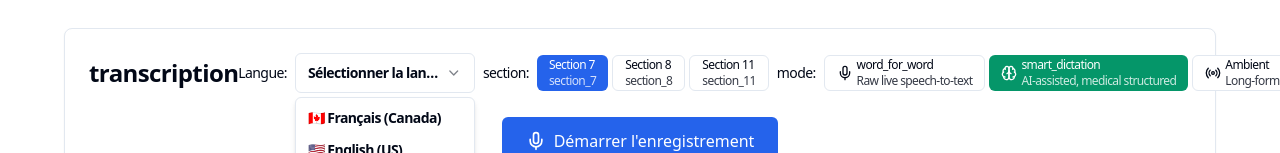
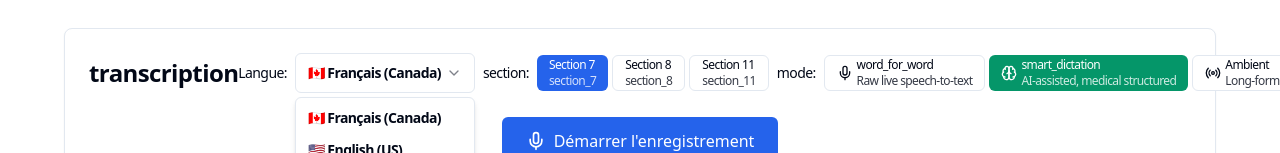
Before and after one commit to forwauzz/CentomoMD_Original, a React (Vite) app in the folder frontend/: page / in a window 1280 px wide. Shown: the part 415-568 px from the top of the page. Built offline with nearby package versions, Linux system fonts and the light colour scheme; no server answers.

Commit message:
Fix language selector functionality - improve click handling and state management

```diff
--- a/frontend/src/components/transcription/LanguageSelector.tsx
+++ b/frontend/src/components/transcription/LanguageSelector.tsx
@@ -8,11 +8,27 @@ interface LanguageSelectorProps {
   disabled?: boolean;
 }
 
+const getLanguageDisplay = (languageCode: string) => {
+  switch (languageCode) {
+    case 'fr-CA':
+      return '🇨🇦 Français (Canada)';
+    case 'en-US':
+      return '🇺🇸 English (US)';
+    default:
+      return '🇨🇦 Français (Canada)';
+  }
+};
+
 export const LanguageSelector: React.FC<LanguageSelectorProps> = ({
   language,
   onLanguageChange,
   disabled = false
 }) => {
+  const handleLanguageChange = (newLanguage: string) => {
+    console.log('LanguageSelector: language changed to:', newLanguage);
+    onLanguageChange(newLanguage);
+  };
+
   return (
     <div className="flex items-center space-x-2">
       <label className="text-sm font-medium">
@@ -20,11 +36,13 @@ export const LanguageSelector: React.FC<LanguageSelectorProps> = ({
       </label>
       <Select
         value={language}
-        onValueChange={onLanguageChange}
+        onValueChange={handleLanguageChange}
         disabled={disabled}
       >
         <SelectTrigger className="w-[180px]">
-          <SelectValue placeholder={t('selectLanguage', 'fr')} />
+          <SelectValue>
+            {getLanguageDisplay(language)}
+          </SelectValue>
         </SelectTrigger>
         <SelectContent>
           <SelectItem value="fr-CA">
--- a/frontend/src/components/transcription/TranscriptionInterface.tsx
+++ b/frontend/src/components/transcription/TranscriptionInterface.tsx
@@ -32,6 +32,11 @@ export const TranscriptionInterface: React.FC<TranscriptionInterfaceProps> = ({
   const [isPaused, setIsPaused] = useState(false);
   const [showVoiceCommands, setShowVoiceCommands] = useState(false);
   const [audioLevel, setAudioLevel] = useState(0);
+
+  const handleLanguageChange = (newLanguage: string) => {
+    console.log('TranscriptionInterface: language changed from', selectedLanguage, 'to', newLanguage);
+    setSelectedLanguage(newLanguage);
+  };
 
   const {
     isRecording,
@@ -178,7 +183,7 @@ export const TranscriptionInterface: React.FC<TranscriptionInterfaceProps> = ({
             <div className="flex items-center space-x-2">
               <LanguageSelector
                 language={selectedLanguage}
-                onLanguageChange={setSelectedLanguage}
+                onLanguageChange={handleLanguageChange}
                 disabled={isRecording}
               />
               <SectionSelector
--- a/frontend/src/components/ui/select.tsx
+++ b/frontend/src/components/ui/select.tsx
@@ -28,6 +28,7 @@ interface SelectItemProps {
 interface SelectValueProps {
   placeholder?: string;
   className?: string;
+  children?: React.ReactNode;
 }
 
 export const Select: React.FC<SelectProps> = ({
@@ -45,6 +46,7 @@ export const Select: React.FC<SelectProps> = ({
   }, [value]);
 
   const handleSelect = (newValue: string) => {
+    console.log('Select: handleSelect called with:', newValue);
     setSelectedValue(newValue);
     onValueChange?.(newValue);
     setIsOpen(false);
@@ -68,9 +70,15 @@ export const Select: React.FC<SelectProps> = ({
           if (child.type === SelectTrigger) {
             return React.cloneElement(child, {
               ref: triggerRef,
-              onClick: () => !disabled && setIsOpen(!isOpen),
+              onClick: () => {
+                console.log('Select: trigger clicked, disabled:', disabled, 'isOpen:', isOpen);
+                if (!disabled) {
+                  setIsOpen(!isOpen);
+                }
+              },
               disabled,
-              isOpen
+              isOpen,
+              selectedValue
             });
           }
           if (child.type === SelectContent && isOpen) {
@@ -86,8 +94,13 @@ export const Select: React.FC<SelectProps> = ({
   );
 };
 
-export const SelectTrigger = React.forwardRef<HTMLButtonElement, SelectTriggerProps & { onClick?: () => void; disabled?: boolean; isOpen?: boolean }>(
-  ({ children, className, onClick, disabled, isOpen, ...props }, ref) => (
+export const SelectTrigger = React.forwardRef<HTMLButtonElement, SelectTriggerProps & {
+  onClick?: () => void;
+  disabled?: boolean;
+  isOpen?: boolean;
+  selectedValue?: string;
+}>(
+  ({ children, className, onClick, disabled, isOpen, selectedValue, ...props }, ref) => (
     <button
       ref={ref}
       onClick={onClick}
@@ -104,21 +117,27 @@ export const SelectTrigger = React.forwardRef<HTMLButtonElement, SelectTriggerPr
   )
 );
 
-export const SelectContent: React.FC<SelectContentProps & { onSelect?: (value: string) => void; selectedValue?: string }> = ({
+export const SelectContent: React.FC<SelectContentProps & {
+  onSelect?: (value: string) => void;
+  selectedValue?: string;
+}> = ({
   children,
   className,
   onSelect,
   selectedValue
 }) => (
   <div className={cn(
-    "absolute top-full z-50 w-full mt-1 rounded-md border bg-popover text-popover-foreground shadow-md animate-in fade-in-0 zoom-in-95",
+    "absolute top-full z-50 w-full mt-1 rounded-md border bg-popover text-popover-foreground shadow-md",
     className
   )}>
     <div className="p-1">
       {React.Children.map(children, (child) => {
         if (React.isValidElement(child) && child.type === SelectItem) {
           return React.cloneElement(child, {
-            onClick: () => onSelect?.(child.props.value),
+            onClick: () => {
+              console.log('SelectContent: item clicked with value:', child.props.value);
+              onSelect?.(child.props.value);
+            },
             isSelected: child.props.value === selectedValue
           });
         }
@@ -128,7 +147,10 @@ export const SelectContent: React.FC<SelectContentProps & { onSelect?: (value: s
   </div>
 );
 
-export const SelectItem: React.FC<SelectItemProps & { onClick?: () => void; isSelected?: boolean }> = ({
+export const SelectItem: React.FC<SelectItemProps & {
+  onClick?: () => void;
+  isSelected?: boolean;
+}> = ({
   children,
   className,
   onClick,
@@ -136,9 +158,14 @@ export const SelectItem: React.FC<SelectItemProps & { onClick?: () => void; isSe
   ...props
 }) => (
   <div
-    onClick={onClick}
+    onClick={(e) => {
+      e.preventDefault();
+      e.stopPropagation();
+      console.log('SelectItem: clicked');
+      onClick?.();
+    }}
     className={cn(
-      "relative flex w-full cursor-default select-none items-center rounded-sm px-2 py-1.5 text-sm outline-none hover:bg-accent hover:text-accent-foreground focus:bg-accent focus:text-accent-foreground",
+      "relative flex w-full cursor-pointer select-none items-center rounded-sm px-2 py-1.5 text-sm outline-none hover:bg-accent hover:text-accent-foreground focus:bg-accent focus:text-accent-foreground",
       isSelected && "bg-accent text-accent-foreground",
       className
     )}
@@ -148,8 +175,12 @@ export const SelectItem: React.FC<SelectItemProps & { onClick?: () => void; isSe
   </div>
 );
 
-export const SelectValue: React.FC<SelectValueProps> = ({ placeholder, className }) => (
+export const SelectValue: React.FC<SelectValueProps> = ({
+  placeholder,
+  className,
+  children
+}) => (
   <span className={cn("block truncate", className)}>
-    {placeholder}
+    {children || placeholder}
   </span>
 );
```
